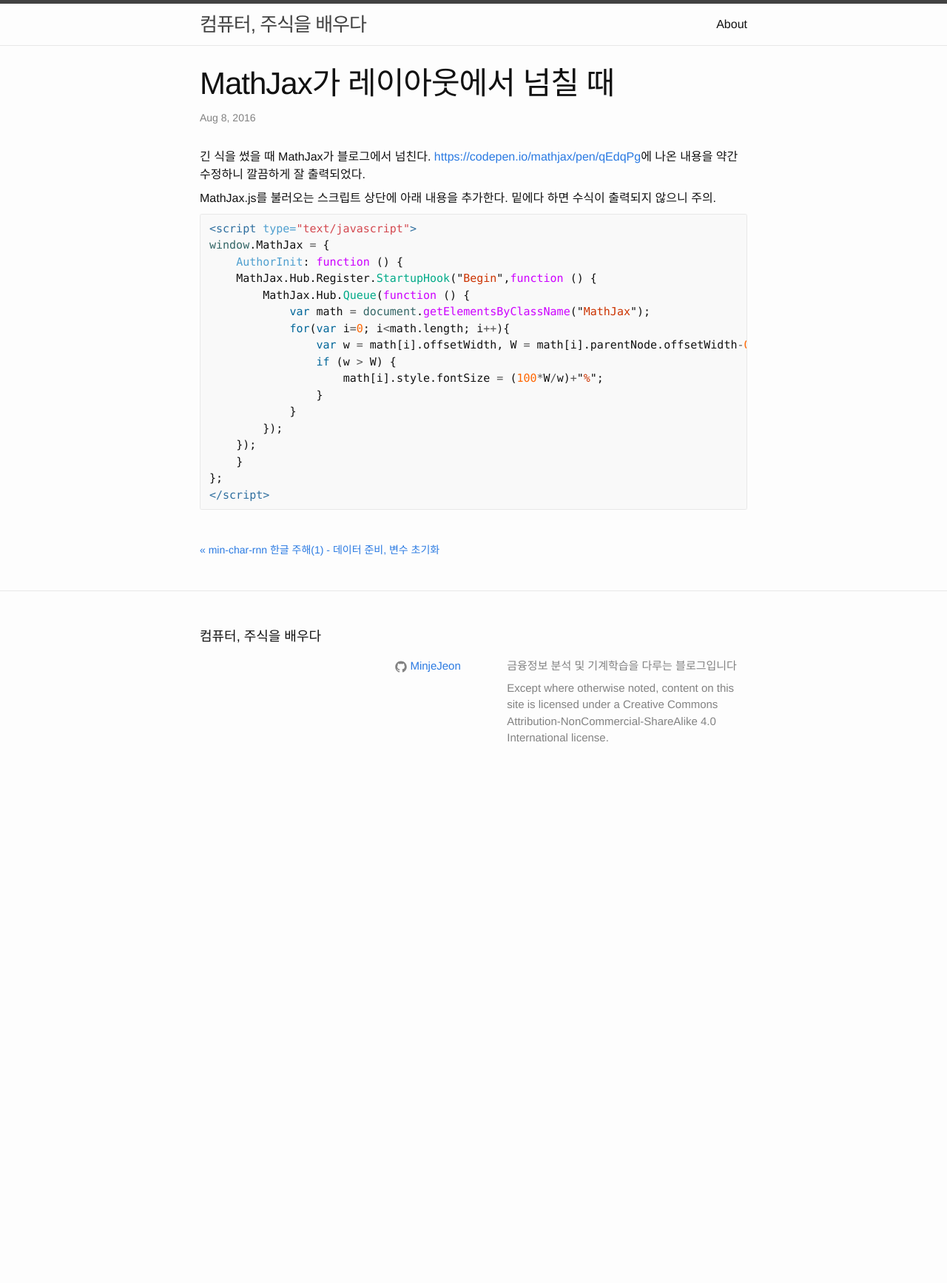
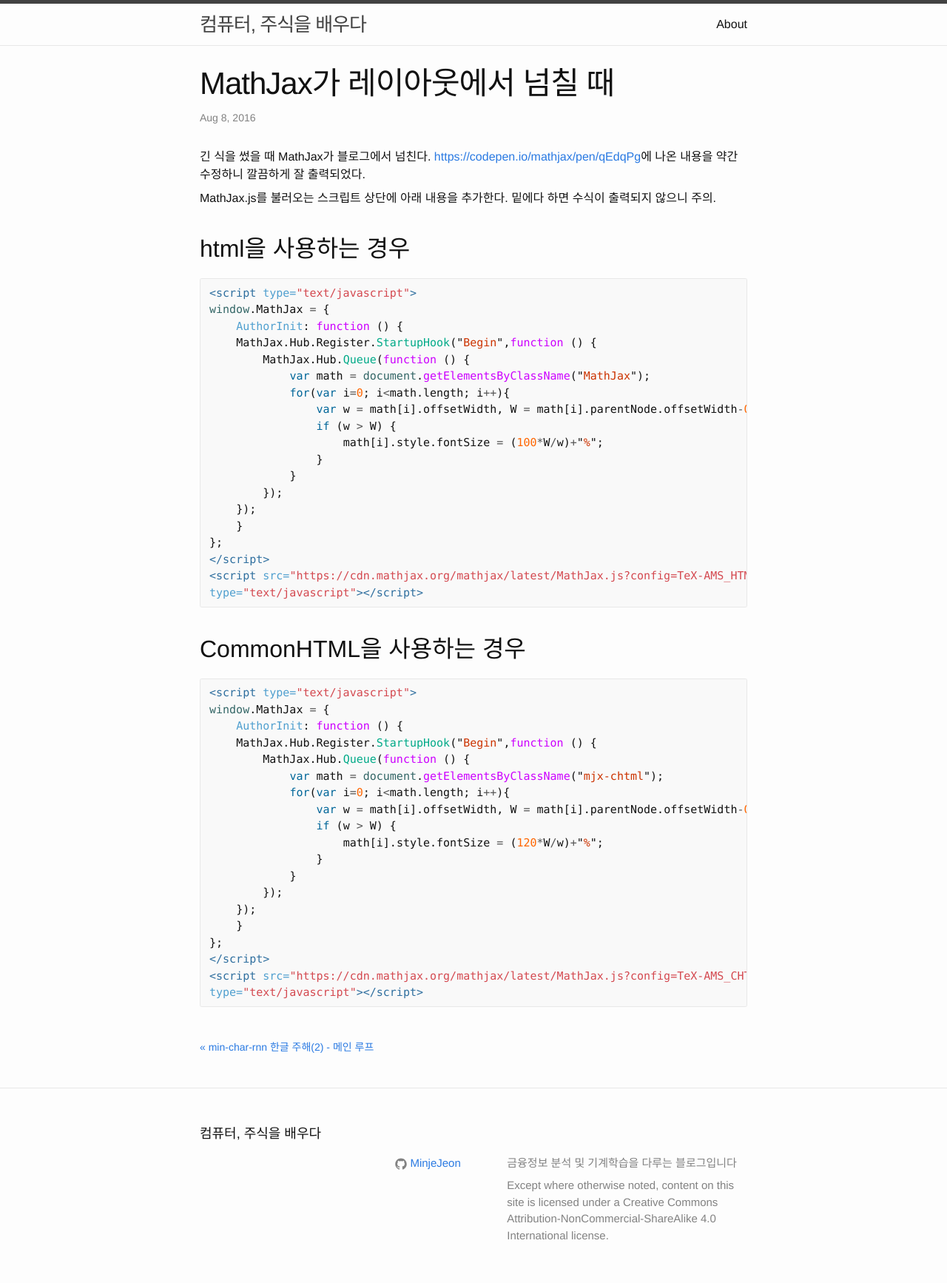
Before and after one commit to MinjeJeon/learningstock, a Jekyll site: the page built from _posts/2016-08-08-mathjax가-넘칠때.md, in a window 1280 px wide. Shown: the whole page at 74% size. Built offline with Jekyll 4.4.1, drawn with Linux system fonts in a browser that asks for light colours; comment, search, counter and statistics services are not loaded; before the commit the page ends 1061 px from its top, so only the background shows below that.

Commit message:
포스트 작성, mathjax chtml 사용

````diff
--- a/_includes/head_learningstock.html
+++ b/_includes/head_learningstock.html
@@ -8,9 +8,9 @@
     <!-- MathJax -->
 
     <script type="text/javascript">
-        window.MathJax={AuthorInit:function(){MathJax.Hub.Register.StartupHook("Begin",function(){MathJax.Hub.Queue(function(){for(var a=document.getElementsByClassName("MathJax"),b=0;b<a.length;b++){var c=a[b].offsetWidth,d=a[b].parentNode.offsetWidth-0;c>d&&(a[b].style.fontSize=100*d/c+"%")}})})}};
+        window.MathJax={AuthorInit:function(){MathJax.Hub.Register.StartupHook("Begin",function(){MathJax.Hub.Queue(function(){for(var a=document.getElementsByClassName("mjx-chtml"),b=0;b<a.length;b++){var c=a[b].offsetWidth,d=a[b].parentNode.offsetWidth-0;c>d&&(a[b].style.fontSize=115*d/c+"%")}})})}};
     </script>
-    <script src="https://cdn.mathjax.org/mathjax/latest/MathJax.js?config=TeX-AMS_HTML" type="text/javascript"></script>
+    <script src="https://cdn.mathjax.org/mathjax/latest/MathJax.js?config=TeX-AMS_CHTML" type="text/javascript"></script>
 
     <!-- google analytics -->
 
--- a/_posts/2016-08-08-mathjax가-넘칠때.md
+++ b/_posts/2016-08-08-mathjax가-넘칠때.md
@@ -12,6 +12,8 @@ published: true
 긴 식을 썼을 때 MathJax가 블로그에서 넘친다. <https://codepen.io/mathjax/pen/qEdqPg>에 나온 내용을 약간 수정하니 깔끔하게 잘 출력되었다.
 
 MathJax.js를 불러오는 스크립트 상단에 아래 내용을 추가한다. 밑에다 하면 수식이 출력되지 않으니 주의.
+
+## html을 사용하는 경우
 
 ```html
 <script type="text/javascript">
@@ -31,4 +33,30 @@ window.MathJax = {
     }
 };
 </script>
+<script src="https://cdn.mathjax.org/mathjax/latest/MathJax.js?config=TeX-AMS_HTML"
+type="text/javascript"></script>
 ```
+
+## CommonHTML을 사용하는 경우
+
+```html
+<script type="text/javascript">
+window.MathJax = {
+    AuthorInit: function () {
+    MathJax.Hub.Register.StartupHook("Begin",function () {
+        MathJax.Hub.Queue(function () {
+            var math = document.getElementsByClassName("mjx-chtml");
+            for(var i=0; i<math.length; i++){
+                var w = math[i].offsetWidth, W = math[i].parentNode.offsetWidth-0;
+                if (w > W) {
+                    math[i].style.fontSize = (120*W/w)+"%";
+                }
+            }
+        });
+    });
+    }
+};
+</script>
+<script src="https://cdn.mathjax.org/mathjax/latest/MathJax.js?config=TeX-AMS_CHTML"
+type="text/javascript"></script>
+```
--- a/_sass/_learningstock.scss
+++ b/_sass/_learningstock.scss
@@ -13,8 +13,8 @@ pre {
     font-family: $monospace-font-family;
     padding-top: 0.5em;
     padding-bottom: 0.5em;
-    margin-top: 0.6em;
-    margin-bottom: 0.6em !important ;
+    margin-top: 0.8em;
+    margin-bottom: 0.8em !important ;
     background-color: #f9f9f9;
 }
 
````
Also changed, not shown: _posts/2016-08-07-min-char-rnn-한글-주해-2.md (renamed from _drafts/2016-08-04-min-char-rnn-한글-주해-2.md, +24 -24 lines).
